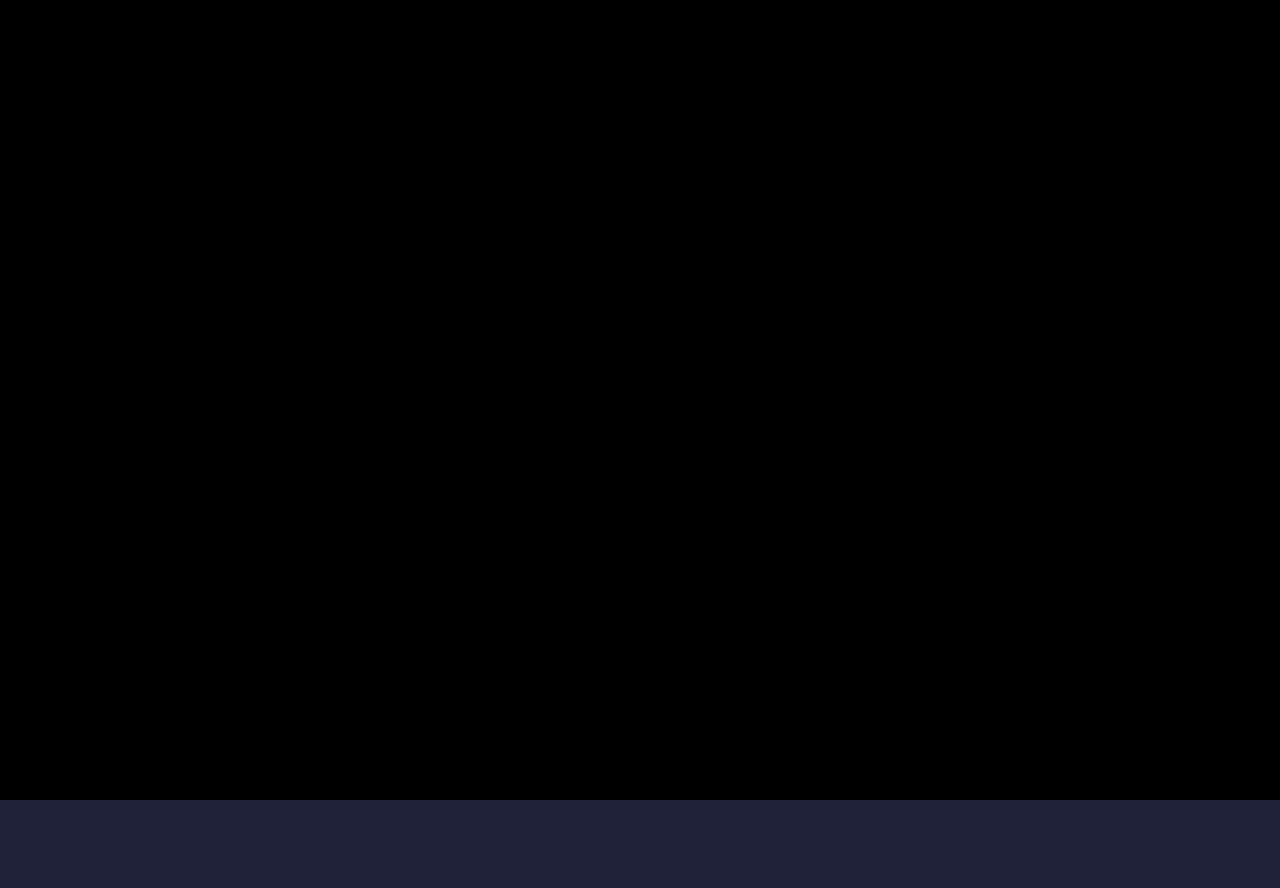
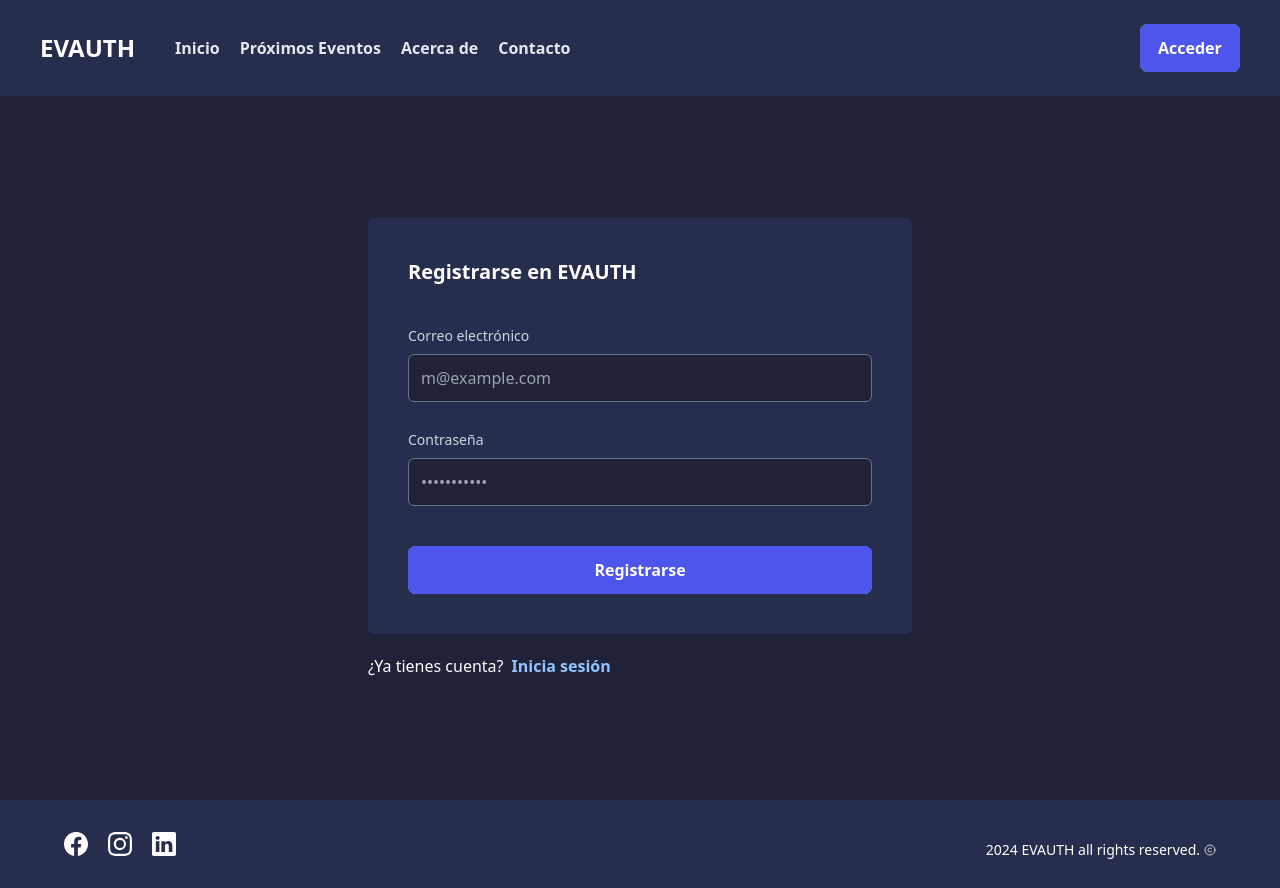
Before and after one commit to Gaon-Holding-CDMX/Fullstack-Test, a Next.js app: page /register in a window 1280 px wide. Before the commit this address had no page. Before the commit the page ends 800 px from the top, so only its background shows below. Built offline with nearby package versions, Linux system fonts and the light colour scheme.

Commit message:
add: register

```diff
--- /dev/null
+++ b/src/components/common/Button.tsx
@@ -0,0 +1,20 @@
+export default function Button(
+  props: React.DetailedHTMLProps<
+    React.ButtonHTMLAttributes<HTMLButtonElement>,
+    HTMLButtonElement
+  >
+) {
+  return (
+    <button
+      {...props}
+      className="group/link cursor-pointer px-5 py-3 bg-cyan-300 rounded-lg relative max-h-14 w-full"
+    >
+      <div>{props.children}</div>
+      <div className="group-hover/link:ml-1 group-hover/link:-mt-1 absolute w-full h-full z-10 bg-primary top-0 left-0 rounded-lg">
+        <div className="flex items-center justify-center h-full font-bold">
+          {props.children}
+        </div>
+      </div>
+    </button>
+  );
+}
--- /dev/null
+++ b/src/components/common/Input.tsx
@@ -0,0 +1,13 @@
+import React from 'react';
+
+const Input = React.forwardRef<HTMLInputElement, React.InputHTMLAttributes<HTMLInputElement>>(
+  (props, ref) => {
+    return <input
+      className="p-3 h-12 w-full rounded-md outline-none text-gray-200 bg-background-accent border text-base border-slate-500"
+      ref={ref}
+      {...props}
+    />;
+  }
+);
+
+export default Input;
--- /dev/null
+++ b/src/components/common/Label.tsx
@@ -0,0 +1,7 @@
+export default function Label(props: React.HTMLProps<HTMLLabelElement>) {
+  return (
+    <label {...props} className="text-slate-300 text-sm">
+      {props.children}
+    </label>
+  );
+}
--- a/src/components/common/LinkAsButton.tsx
+++ b/src/components/common/LinkAsButton.tsx
@@ -4,10 +4,20 @@ export default function LinkAsButton({
   href,
   children,
 }: {
-  href: string,
+  href: string;
   children: React.ReactNode;
 }) {
-  return <a href={href} className="px-5 py-3 font-bold bg-primary rounded-lg hover:bg-opacity-90">
-    {children}
-  </a>
+  return (
+    <div className="group/link cursor-pointer px-5 py-3 bg-cyan-300 rounded-lg relative max-h-14">
+      <div>{children}</div>
+      <a
+        className="group-hover/link:ml-1 group-hover/link:-mt-1 absolute w-full h-full z-10 bg-primary top-0 left-0 rounded-lg"
+        href={href}
+      >
+        <div className="flex items-center justify-center h-full font-bold">
+          {children}
+        </div>
+      </a>
+    </div>
+  );
 }
--- /dev/null
+++ b/src/pages/register.tsx
@@ -0,0 +1,47 @@
+import Layout from "@/components/common/Layout";
+import Button from "@/components/common/Button";
+import Input from "@/components/common/Input";
+import Label from "@/components/common/Label";
+
+export default function Login() {
+  return (
+    <main className="min-h-[calc(100vh-6rem)] flex justify-center items-center w-full">
+      <div className="w-full h-full flex items-center justify-center">
+        <div className="flex flex-col gap-5 max-md:container w-[600px] p-7">
+          <div className="flex flex-col gap-10 bg-background p-10 rounded-md">
+            <h2 className="text-xl font-bold">Registrarse en EVAUTH</h2>
+            <div className="flex flex-col gap-7">
+              <div className="flex flex-col gap-2">
+                <Label>Correo electrónico</Label>
+                <Input
+                  id="email"
+                  type="email"
+                  placeholder="m@example.com"
+                  required
+                />
+              </div>
+              <div className="flex flex-col gap-2">
+                <Label>Contraseña</Label>
+                <Input
+                  id="password"
+                  type="password"
+                  placeholder="•••••••••••"
+                  required
+                />
+              </div>
+            </div>
+            <Button id="register">Registrarse</Button>
+          </div>
+          <div className="flex gap-2">
+            <div className="text-p-secondary-text">¿Ya tienes cuenta?</div>
+            <a href="/login" className="text-blue-300 font-bold">
+              Inicia sesión
+            </a>
+          </div>
+        </div>
+      </div>
+    </main>
+  );
+}
+
+Login.Layout = Layout;
```
